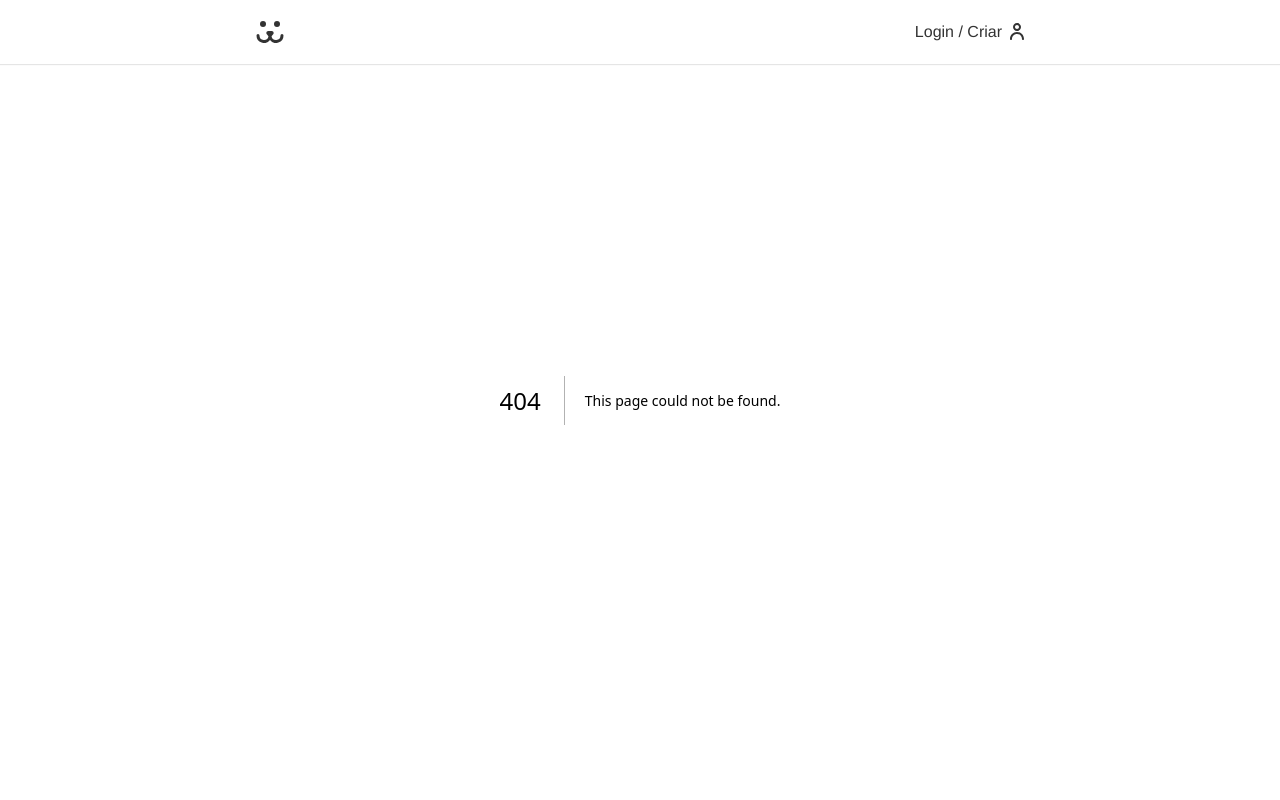
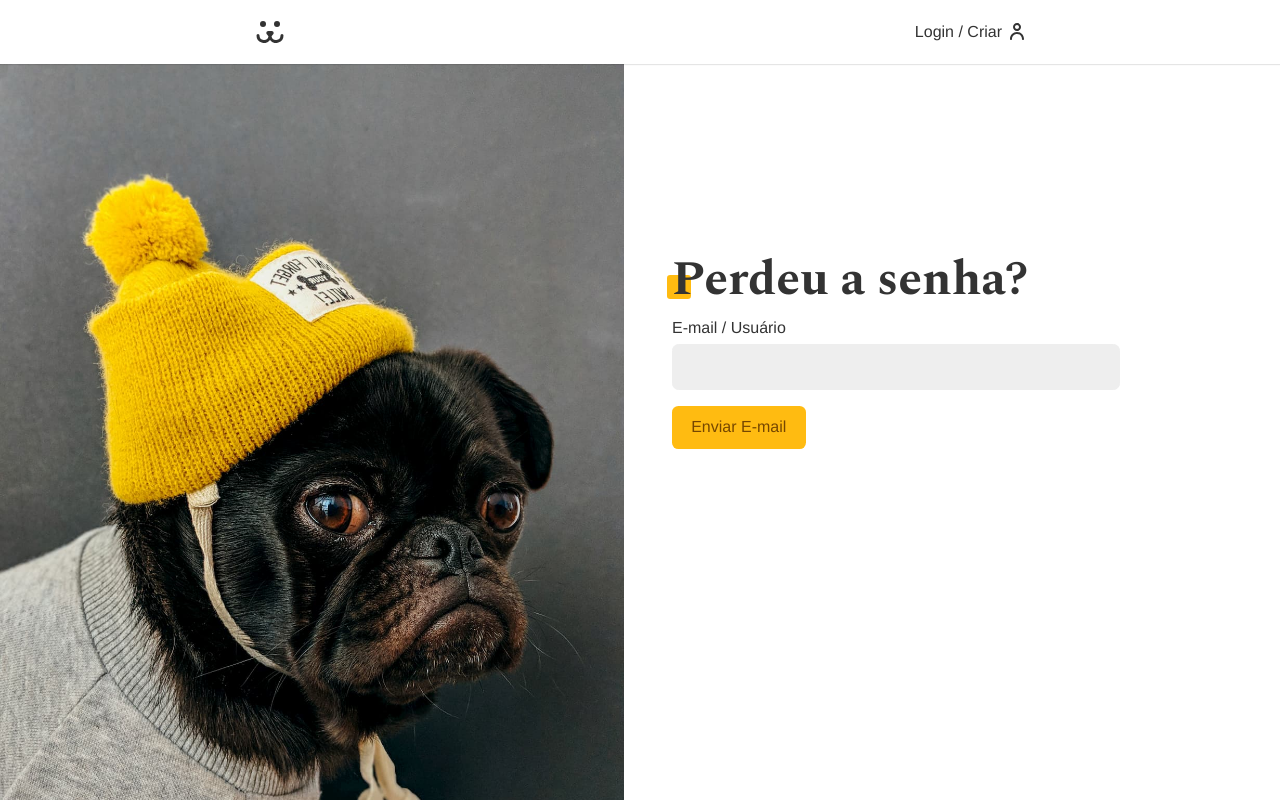
Before and after one commit to lemartins07/dogs-nextjs, a Next.js app: page /login/esqueceu in a window 1280 px wide. Before the commit this address had no page. Shown: the top 800 px of the page. Built offline with nearby package versions, Linux system fonts and the light colour scheme.

Commit message:
614 - Login perdeu

```diff
--- /dev/null
+++ b/src/actions/password-lost.ts
@@ -0,0 +1,32 @@
+'use server'
+
+import { PASSWORD_LOST } from '@/app/functions/api'
+import apiError from '@/app/functions/api-error'
+
+export default async function passwordLost(state: object, formData: FormData) {
+  const login = formData.get('login') as string | null
+  const urlLost = formData.get('url') as string | null
+
+  console.log(formData)
+  try {
+    if (!login) throw new Error('Preencha os dados.')
+
+    const { url } = PASSWORD_LOST()
+    const response = await fetch(url, {
+      method: 'POST',
+      headers: {
+        'Content-Type': 'application/json',
+      },
+      body: JSON.stringify({
+        login,
+        url: urlLost,
+      }),
+    })
+
+    if (!response.ok) throw new Error('Email ou usuário não cadastrado.')
+
+    return { data: null, ok: true, error: '' }
+  } catch (error: unknown) {
+    return apiError(error)
+  }
+}
--- a/src/app/functions/api.ts
+++ b/src/app/functions/api.ts
@@ -96,16 +96,9 @@
   }
 }
 
-export function PASSWORD_LOST(body) {
+export function PASSWORD_LOST() {
   return {
     url: API_URL + '/api/password/lost',
-    options: {
-      method: 'POST',
-      headers: {
-        'Content-Type': 'application/json',
-      },
-      body: JSON.stringify(body),
-    },
   }
 }
 
--- /dev/null
+++ b/src/app/login/esqueceu/page.tsx
@@ -0,0 +1,16 @@
+import EsqueceuSenha from '@/components/LoginForms/EsqueceuSenha'
+import { Metadata } from 'next'
+
+export const metadata: Metadata = {
+  title: 'Esqueceu a senha | Dogs',
+  description: 'Recupere a sua senha',
+}
+
+export default async function EsqueceuSenhaPage() {
+  return (
+    <div className="animeLeft">
+      <h1 className="title">Perdeu a senha?</h1>
+      <EsqueceuSenha />
+    </div>
+  )
+}
--- /dev/null
+++ b/src/components/LoginForms/EsqueceuSenha.tsx
@@ -0,0 +1,47 @@
+'use client'
+
+import { useFormState, useFormStatus } from 'react-dom'
+import Button from '../Button'
+import styles from './login-form.module.css'
+import { useEffect, useState } from 'react'
+import ErrorMessage from '../ErrorMessage'
+import Input from '../Input'
+import passwordLost from '@/actions/password-lost'
+
+function FormButton() {
+  const { pending } = useFormStatus()
+
+  return (
+    <Button disabled={pending}>
+      {pending ? 'Enviando...' : 'Enviar E-mail'}
+    </Button>
+  )
+}
+
+export default function EsqueceuSenha() {
+  const [state, action] = useFormState(passwordLost, {
+    ok: false,
+    error: '',
+    data: null,
+  })
+
+  const [url, setUrl] = useState('')
+
+  useEffect(() => {
+    setUrl(window.location.href.replace('esqueceu', 'resetar'))
+  }, [])
+
+  return (
+    <form action={action} className={styles.form}>
+      <Input label="E-mail / Usuário" type="text" name="login" />
+      <input type="hidden" name="url" value={url} />
+      <ErrorMessage error={state.error} />
+
+      {state.ok ? (
+        <p style={{ color: '#4c1' }}>Email enviado.</p>
+      ) : (
+        <FormButton />
+      )}
+    </form>
+  )
+}
--- a/src/components/LoginForms/Login.tsx
+++ b/src/components/LoginForms/Login.tsx
@@ -37,7 +37,7 @@
         <FormButton />
       </form>
 
-      <Link className={styles.perdeu} href="/login/perdeu">
+      <Link className={styles.perdeu} href="/login/esqueceu">
         Esqueceu a senha?
       </Link>
       <div className={styles.cadastro}>
```
Also changed, not shown: src/app/login/perdeu/page.tsx (deleted, +0 -14 lines).
